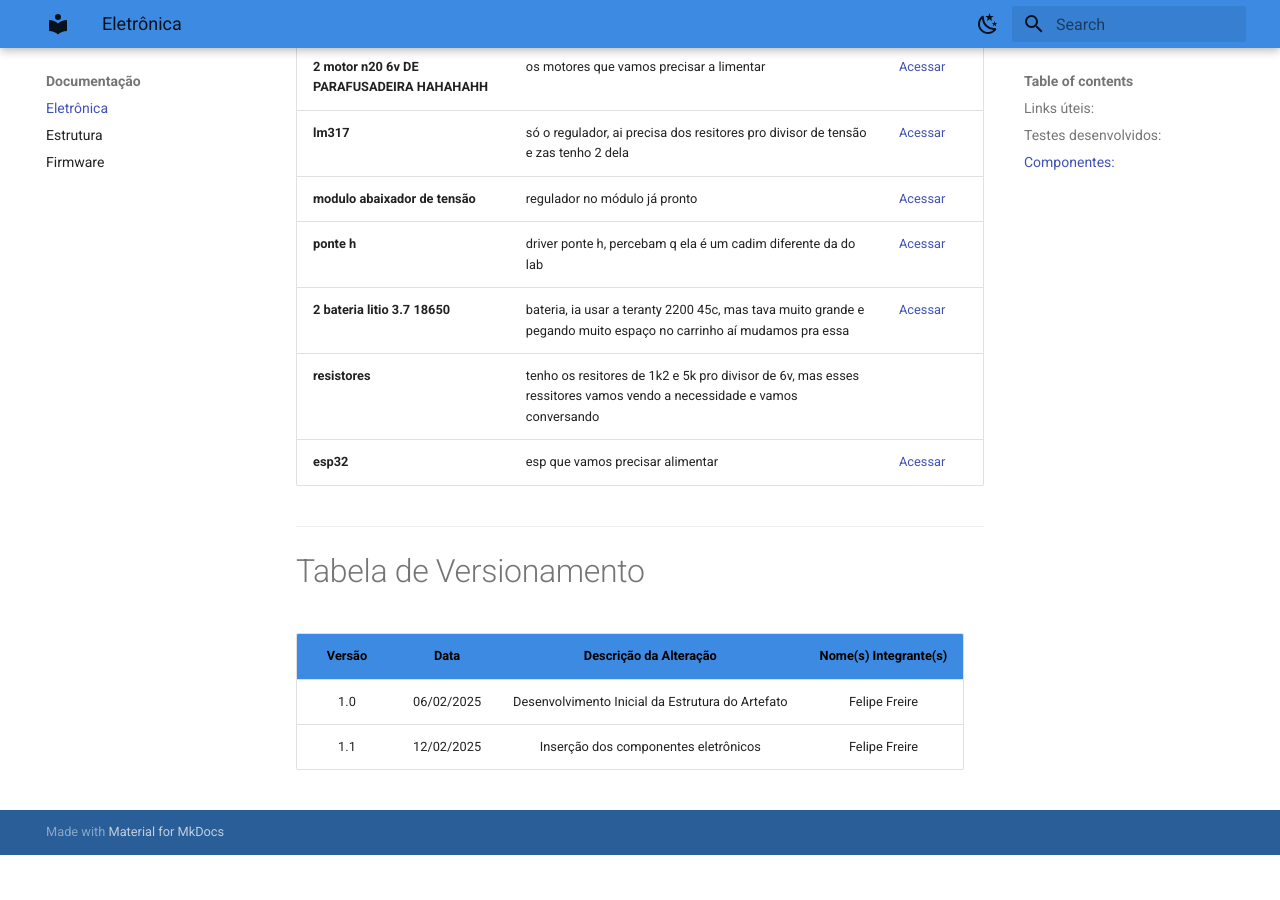
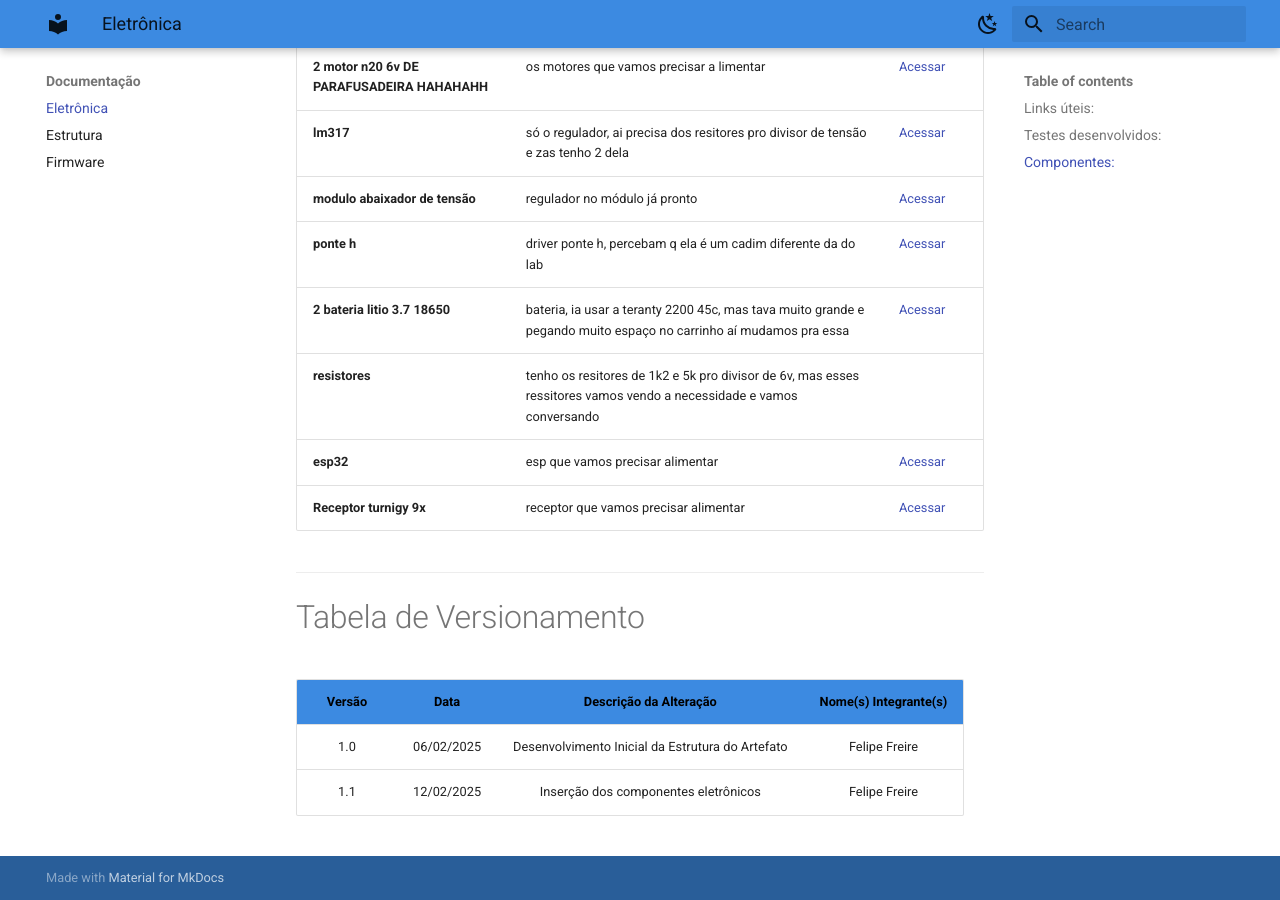
Before and after one commit to FelipeFreire-gf/roboSumo, an MkDocs documentation site: the page built from docs/documento-eletronica/documento-eletronica.md, in a window 1280 px wide and 900 px high, scrolled down 842 px. Built offline with MkDocs 1.6.1 and Material for MkDocs 9.7.7, drawn with Linux system fonts in a browser that asks for light colours; before the commit the page ends 1697 px from its top, so only the background shows below that.

Commit message:
att componentes

```diff
--- a/docs/documento-eletronica/documento-eletronica.md
+++ b/docs/documento-eletronica/documento-eletronica.md
@@ -30,6 +30,7 @@ a ser colocado aki :p
 | **2 bateria litio 3.7 18650**                | bateria, ia usar a teranty 2200 45c, mas tava muito grande e pegando muito espaço no carrinho aí mudamos pra essa    | [Acessar](https://www.huinfinito.com.br/baterias-acessorios/1419-bateria-litio-37v-18650-recarregavel.html) |
 | **resistores**                | tenho os resitores de 1k2 e 5k pro divisor de 6v, mas esses ressitores vamos vendo a necessidade e vamos conversando               |  |
 | **esp32**                | esp que vamos precisar alimentar               | [Acessar](https://www.huinfinito.com.br/home/1411-modulo-wifi-nodemcu-esp-32-bluetooth.html) |
+| **Receptor turnigy 9x**                | receptor que vamos precisar alimentar               | [Acessar](https://produto.mercadolivre.com.br/MLB-718179037-receptor-rx-turnigy-9x-8c-v2-24ghz-8ch-novo-_JM) |
 
 ---
 # Tabela de Versionamento
```
